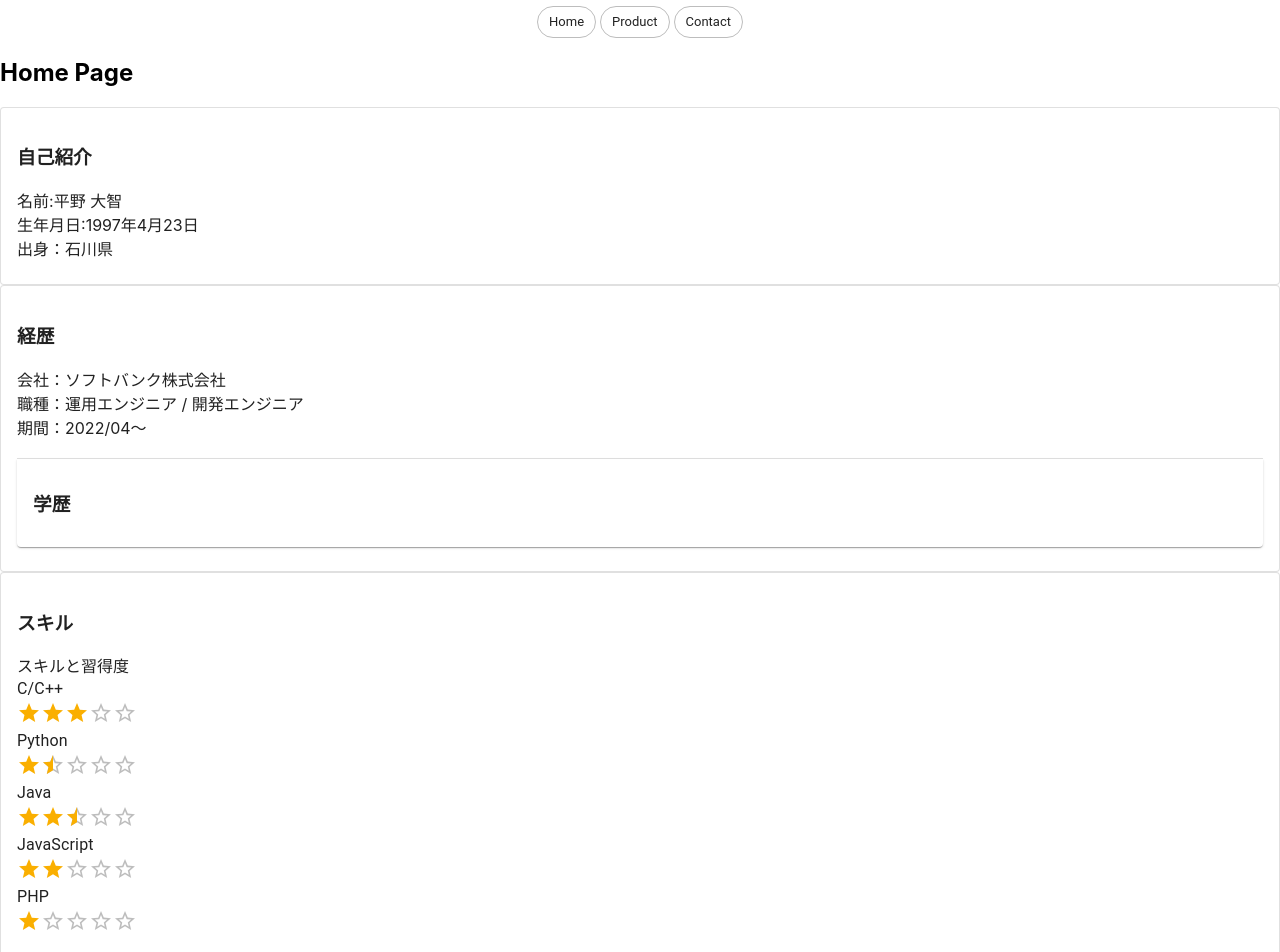
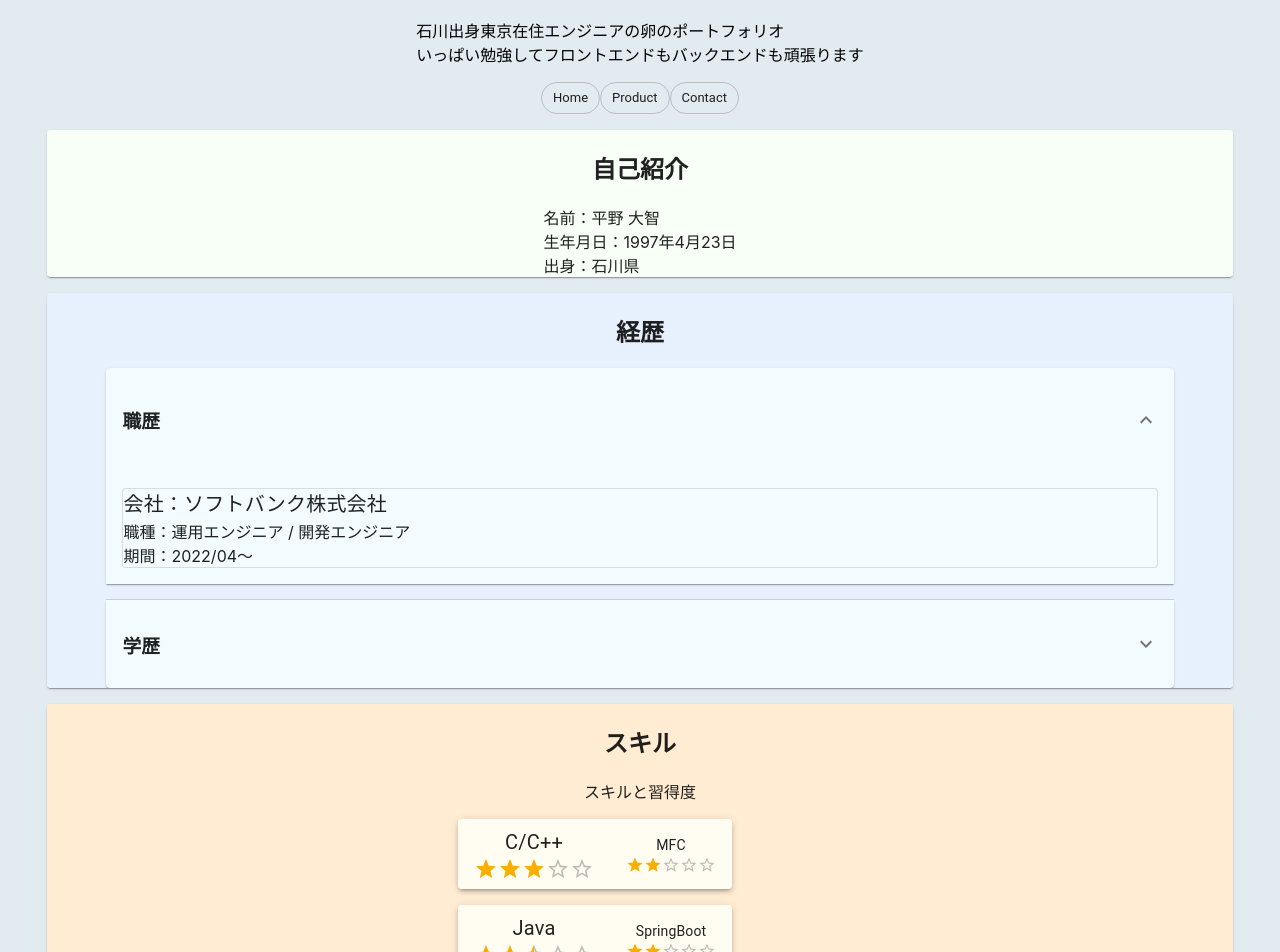
Before and after one commit to daichihirano/portfolio, a React (Create React App) app: page /home in a window 1280 px wide. Shown: the part 80-1032 px from the top of the page. Built offline with nearby package versions, Linux system fonts and the light colour scheme.

Commit message:
基本情報のレイアウトを整形

```diff
--- a/public/index.html
+++ b/public/index.html
@@ -24,9 +24,9 @@
       work correctly both with client-side routing and a non-root public URL.
       Learn how to configure a non-root public URL by running `npm run build`.
     -->
-    <title>Daichi Hirano Portfolio</title>
+    <title>Daichi Portfolio</title>
   </head>
-  <body>
+  <body bgcolor="#e2ebf0">
     <noscript>You need to enable JavaScript to run this app.</noscript>
     <div id="root"></div>
     <!--
--- a/src/App.css
+++ b/src/App.css
@@ -32,6 +32,7 @@
   from {
     transform: rotate(0deg);
   }
+
   to {
     transform: rotate(360deg);
   }
--- a/src/App.js
+++ b/src/App.js
@@ -3,11 +3,12 @@ import {
   BrowserRouter,
   Routes,
   Route,
-  Link
+  Link,
 } from 'react-router-dom';
 import {
   Chip,
-  Grid
+  Grid,
+  Box
 } from '@mui/material';
 
 import './App.css';
@@ -27,29 +28,24 @@ import Contact from './page/Contact'
 function App() {
   return (
     <BrowserRouter>
-      <div>
+      <Box sx={{ display: 'flex', flexDirection: 'column', justifyContent: 'center', alignItems: 'center', alignContent: 'center' }}>
+        <h1 >Welcom to MyPortForlio</h1>
+        <p>石川出身東京在住エンジニアの卵のポートフォリオ<br />いっぱい勉強してフロントエンドもバックエンドも頑張ります</p>
+        <Box sx={{ flexDirection: 'row' }}>
+          <Link to="/home"><Chip label="Home" variant='outlined' clickable={true} /></Link>
+          <Link to="/product"><Chip label="Product" variant='outlined' clickable={true} /></Link>
+          <Link to="/contact"><Chip label="Contact" variant='outlined' clickable={true} /></Link>
+        </Box>
 
-        <Grid container spacing={0.5} justifyContent="center" alignItems="center">
-          <Grid item xs={12} >
-            <h1 >Welcom to MyPortForlio</h1>
-          </Grid>
-          <Grid item xs="auto">
-            <Link to="/home"><Chip label="Home" variant='outlined' clickable={true}/></Link>
-          </Grid>
-          <Grid item xs="auto">
-            <Link to="/product"><Chip label="Product" variant='outlined' clickable={true} /></Link>
-          </Grid>
-          <Grid item xs="auto">
-            <Link to="/contact"><Chip label="Contact" variant='outlined' clickable={true} /></Link>
-          </Grid>
-        </Grid>
-      </div>
+      </Box>
+
 
       <Routes>
-        <Route path="/home" element={<Home profile={profile} career={career} skill={skill}/>} />
+        <Route path="/home" element={<Home profile={profile} career={career} skill={skill} />} />
         <Route path="/product" element={<Product product={product} />} />
         <Route path="/contact" element={<Contact contact={contact} />} />
       </Routes>
+
     </BrowserRouter>
   );
 }
--- a/src/constance/constance.js
+++ b/src/constance/constance.js
@@ -1,57 +1,84 @@
 const profile = {
-    "name":"平野 大智",
-    "birthday":"1997年4月23日",
-    "origin":"石川県"
+    "name": "平野 大智",
+    "birthday": "1997年4月23日",
+    "origin": "石川県"
 }
 
 const career =
     [
         {
-        "type":"compony",
-        "compony":"ソフトバンク株式会社",
-        "job":"運用エンジニア / 開発エンジニア",
-        "periodStart":"2022/04",
-        "periodEnd":""
+            "type": "compony",
+            "compony": "ソフトバンク株式会社",
+            "job": "運用エンジニア / 開発エンジニア",
+            "periodStart": "2022/04",
+            "periodEnd": ""
         },
         {
-        "type":"school",
-        "compony":"金沢大学大学院",
-        "job":"機械科学専攻",
-        "study":"自動運転自動車のソフトウェア開発",
-        "periodStart":"2020/04",
-        "periodEnd":"2022/03"
+            "type": "school",
+            "compony": "金沢大学大学院",
+            "job": "機械科学専攻",
+            "study": "自動運転自動車のソフトウェア開発",
+            "periodStart": "2020/04",
+            "periodEnd": "2022/03"
         },
         {
-        "type":"school",
-        "compony":"金沢大学",
-        "job":"機械工学類",
-        "study":"自動運転自動車のソフトウェア開発",
-        "periodStart":"2018/04",
-        "periodEnd":"2020/03"
+            "type": "school",
+            "compony": "金沢大学",
+            "job": "機械工学類",
+            "study": "自動運転自動車のソフトウェア開発",
+            "periodStart": "2018/04",
+            "periodEnd": "2020/03"
         },
         {
-        "type":"school",
-        "compony":"石川工業高等専門学校",
-        "job":"機械工学科",
-        "periodStart":"2013/04",
-        "periodEnd":"2018/03"
+            "type": "school",
+            "compony": "石川工業高等専門学校",
+            "job": "機械工学科",
+            "periodStart": "2013/04",
+            "periodEnd": "2018/03"
         },
     ];
 
 const skill =
     [
-    {"lang":"C/C++",    "level":3.0},
-    {"lang":"Python",   "level":1.5},
-    {"lang":"Java",     "level":2.5},
-    {"lang":"JavaScript", "level":2},
-    {"lang":"PHP",      "level":1.0}
+        {
+            "lang": "C/C++",
+            "level": 3.0,
+            "framework": [{ "name": "MFC", "level": 2.0 }]
+        },
+        {
+            "lang": "Java",
+            "level": 2.5,
+            "framework": [{ "name": "SpringBoot", "level": 2.0 }]
+        },
+        {
+            "lang": "JavaScript",
+            "level": 2,
+            "framework": [{ "name": "React", "level": 2.0 }, { "name": "jQuery", "level": 0.5 }]
+        },
+        {
+            "lang": "Python",
+            "level": 1.5,
+            "framework": [{ "name": "PyTorch", "level": 1.5 }]
+        },
+        {
+            "lang": "PHP",
+            "level": 1.0
+        },
+        {
+            "lang": "C#",
+            "level": 0.3
+        },
+        {
+            "lang": "MATLAB",
+            "level": 0.4
+        }
     ]
 
 const product_temp =
     [
         {
-        "title" : "タグインデックス付けアプリ",
-        "description" : "タグ付けしたい画像が含まれているフォルダを読み込み，ボタンのクリックでタグ付けをしてフォルダを分けて保存します．"
+            "title": "タグインデックス付けアプリ",
+            "description": "タグ付けしたい画像が含まれているフォルダを読み込み，ボタンのクリックでタグ付けをしてフォルダを分けて保存します．"
         }
     ]
 
@@ -62,8 +89,8 @@ const product =
 
 const contact =
     [
-    {"type":"E-mail", "content":"daichi.hirano.sb@gmail.com"},
-    {"type":"GitHub", "content":"https://github.com/daichihirano"},
-    {"type":"LinkedIn", "content":"https://www.linkedin.com/feed/?trk=guest_homepage-basic_nav-header-signin"}
+        { "type": "E-mail", "content": "daichi.hirano.sb@gmail.com" },
+        { "type": "GitHub", "content": "https://github.com/daichihirano" },
+        { "type": "LinkedIn", "content": "https://www.linkedin.com/feed/?trk=guest_homepage-basic_nav-header-signin" }
     ]
-export {profile, career, skill, product, contact}
+export { profile, career, skill, product, contact }
--- a/src/page/Career.js
+++ b/src/page/Career.js
@@ -3,45 +3,66 @@ import {
     Accordion,
     AccordionSummary,
     Card,
-    CardContent
+    Typography,
+    Box,
+    Grid,
+    List,
+    ListItem
 } from '@mui/material';
+import ExpandMoreIcon from '@mui/icons-material/ExpandMore';
 
-const Career = (props)=>{
+const Career = (props) => {
     return (
-        <Card variant="outlined">
-                <CardContent>
-                    <h3>
-                        経歴
-                    </h3>
-                    <div>
-                        {props.career.map((career, key)=>(
-                            career.type === "compony"?
-                            <div key={key}>
-                                会社：{career.compony} <br/>
-                                職種：{career.job}<br/>
-                                期間：{career.periodStart}～{career.periodEnd}<br/><br/>
-                            </div>
+        <Grid container xs={12} justifyContent="center" alignItems="center">
+            <Card sx={{ width: '95%' }}>
+                <Box sx={{ display: 'flex', flexDirection: 'column', justifyContent: 'center', alignItems: 'center', alignContent: 'center', bgcolor: "#e7f0fd" }}>
+                    <h2>経歴</h2>
+                    <Accordion defaultExpanded={true} sx={{ width: '90%', bgcolor: "#f2fcff" }}>
+                        <AccordionSummary expandIcon={<ExpandMoreIcon />}><h3>職歴</h3></AccordionSummary>
+                        <List>
+                            <Box sx={{ display: 'flex', flexDirection: 'column', alignItems: 'center' }}>
+                                {props.career.map((career, key) => (
+                                    career.type === "compony" ?
+                                        <ListItem key={key}>
+                                        <Card variant="outlined" elevation={0} sx={{width:'100%', bgcolor: '#f2fcff'}}>
+
+                                        <Typography fontSize={20}>会社：{career.compony}</Typography>
+                                            職種：{career.job}<br />
+                                            期間：{career.periodStart}～{career.periodEnd}<br />
+                                        </Card>
+                                        </ListItem>
                                         :
                                         <div key={key}></div>
                                 ))}
-                        <Accordion>
-                            <AccordionSummary><h3>学歴</h3></AccordionSummary>
-                            {props.career.map((career, key)=>(
-                                career.type === "school"?
-                                <div key={key}>
-                                    学校：{career.compony} <br/>
-                                    専攻：{career.job}<br/>
-                                    {("study" in career)? <div>研究：{career.study}<br/></div>:<div></div>}
-                                    期間：{career.periodStart}～{career.periodEnd}<br/><br/>
-                                </div>
+                            </Box>
+                        </List>
+                    </Accordion>
+                    <Accordion sx={{ width: '90%', bgcolor: "#f2fcff" }}>
+                        <AccordionSummary expandIcon={<ExpandMoreIcon />}><h3>学歴</h3></AccordionSummary>
+                        <List>
+                            <Box sx={{ display: 'flex', flexDirection: 'column', alignItems: 'center' }}>
+                                {props.career.map((career, key) => (
+                                    career.type === "school" ?
+
+                                            <ListItem key={key}>
+                                                <Card variant="outlined" elevation={0} sx={{width:'100%', bgcolor: '#f2fcff'}}>
+                                                <Typography fontSize={20}>会社：{career.compony}</Typography>
+
+                                                    専攻：{career.job}<br />
+                                                    {("study" in career) ? <div>研究：{career.study}<br /></div> : <div></div>}
+                                                    期間：{career.periodStart}～{career.periodEnd}<br />
+                                                </Card>
+                                            </ListItem>
+
                                         :
                                         <div key={key}></div>
                                 ))}
+                            </Box>
+                        </List>
                     </Accordion>
-                    </div>
-                </CardContent>
+                </Box>
             </Card>
-
+        </Grid>
     )
 }
 export default Career;
--- a/src/page/Contact.js
+++ b/src/page/Contact.js
@@ -1,16 +1,16 @@
 import React from "react";
 
-const Contact = (props)=>{
+const Contact = (props) => {
     return (
         <div>
-            <h3>
+            <h2>
                 連絡先
-            </h3>
-            {props.contact.map((contact, key)=> (
-                contact.type === 'E-mail'?
-                <div key={key}>{contact.type} : {contact.content}</div>
-                :
-                <a href ={contact.content} key={key}>{contact.type}<br/></a>
+            </h2>
+            {props.contact.map((contact, key) => (
+                contact.type === 'E-mail' ?
+                    <div key={key}>{contact.type} : {contact.content}</div>
+                    :
+                    <a href={contact.content} key={key}>{contact.type}<br /></a>
             ))}
         </div>
 
--- a/src/page/Home.js
+++ b/src/page/Home.js
@@ -1,33 +1,26 @@
 import React from "react";
 import {
-    Card,
-    CardContent
+    List,
+    ListItem
 } from '@mui/material';
-
 import Career from './Career'
 import Skill from './Skill'
-const Home =(props)=>{
+import Profile from './Profile'
+const Home = (props) => {
     return (
         <div>
-            <h2>
-                Home Page
-            </h2>
-            <Card variant="outlined">
-                <CardContent>
-                    <h3>
-                        自己紹介
-                    </h3>
-                    <div>
-                        名前:{props.profile.name} <br/>
-                        生年月日:{props.profile.birthday}<br/>
-                        出身：{props.profile.origin}
-                    </div>
-                </CardContent>
-            </Card>
-            <Career career={props.career} />
-            <Skill skill={props.skill} />
+            <List>
+                <ListItem sx={{ width: '100%' }}>
+                    <Profile profile={props.profile} />
+                </ListItem>
+                <ListItem sx={{ width: '100%' }}>
+                    <Career career={props.career} />
+                </ListItem>
+                <ListItem sx={{ width: '100%' }}>
+                    <Skill skill={props.skill} />
+                </ListItem>
+            </List>
         </div>
-
     )
 }
 export default Home
--- a/src/page/Product.js
+++ b/src/page/Product.js
@@ -1,21 +1,21 @@
 import React from "react";
 
-const Product = (props)=>{
+const Product = (props) => {
     return (
         <div>
-            <h3>
+            <h2>
                 作品紹介
-            </h3>
-            {props.product.length>0 ? props.product.map((product ,key)=> (
+            </h2>
+            {props.product.length > 0 ? props.product.map((product, key) => (
                 <div>
-                    <div>作品{key+1}</div>
+                    <div>作品{key + 1}</div>
                     <div>タイトル : {product.title} </div>
                     <div>説明概要 : {product.description}</div>
                 </div>
-            )):
-            <div>
-                まだ作品がありません。<br/>これから頑張ります。
-            </div>
+            )) :
+                <div>
+                    まだ作品がありません。<br />これから頑張ります。
+                </div>
             }
         </div>
 
--- /dev/null
+++ b/src/page/Profile.js
@@ -0,0 +1,28 @@
+import React from "react";
+import {
+    Card,
+    Box,
+    Grid
+} from '@mui/material';
+const Profile = (props) => {
+    return (
+        <Grid container xs={12} justifyContent="center" alignItems="center">
+            <Card sx={{ width: '95%' }}>
+                <Box sx={{ display: 'flex', flexDirection: 'column', justifyContent: 'center', alignItems: 'center', alignContent: 'center', bgcolor: "#f7fff7" }}>
+
+                    <h2>
+                        自己紹介
+                    </h2>
+                    <div>
+                        名前：{props.profile.name} <br />
+                        生年月日：{props.profile.birthday}<br />
+                        出身：{props.profile.origin}
+                    </div>
+
+                </Box>
+
+            </Card>
+        </Grid>
+    )
+}
+export default Profile;
--- a/src/page/Skill.js
+++ b/src/page/Skill.js
@@ -3,26 +3,62 @@ import {
     Card,
     CardContent,
     Rating,
-    Typography
+    Typography,
+    List,
+    ListItem,
+    Box,
+    Grid
 } from '@mui/material';
-const Skill = (props)=>{
+const Skill = (props) => {
     return (
-        <Card variant="outlined">
-            <CardContent>
-                <h3>
+        <Grid container xs={12} justifyContent="center" alignItems="center">
+            <Card sx={{ width: '95%' }}>
+                <Box sx={{ display: 'flex', flexDirection: 'column', justifyContent: 'center', alignItems: 'center', alignContent: 'center', bgcolor: "#ffecd2" }}>
+                    <h2>
                         スキル
-                </h3>
+                    </h2>
                     <div>
                         スキルと習得度
-                    {props.skill.map((skill, key)=> (
-                        <div key={key}>
-                        <Typography>{skill.lang}</Typography>
+                    </div>
+                    <List>
+                        {props.skill.map((skill, key) => (
+                            <Grid container justifyContent="center" alignItems="center">
+                                <ListItem>
+                                    <Card elevation={3}>
+                                        <Box sx={{ display: 'flex', flexDirection: 'row', aliginContent: 'center', bgcolor: "#fffcf2" }}>
+
+                                            <ListItem key={key}>
+                                                <Box sx={{ display: 'flex', flexDirection: 'column', justifyContent: 'center', alignItems: 'center', aliginContent: 'center', bgcolor: "#fffcf2" }}>
+                                                    <Typography fontSize={20}>{skill.lang}</Typography>
                                                     <Rating name="half-rating-read" defaultValue={skill.level} precision={0.1} readOnly></Rating>
-                        </div>
+                                                </Box>
+                                            </ListItem>
+                                            {("framework" in skill) ?
+                                                <ListItem>
+                                                    {skill.framework.map((framework, key) =>
+                                                        <Box sx={{ display: 'flex', flexDirection: 'column', justifyContent: 'center', alignItems: 'center', aliginContent: 'center', bgcolor: "#fffcf2" }} key={key}>
+
+                                                            <Typography fontSize={14}>{framework.name}</Typography>
+                                                            <Rating size="small" name="half-rating-read" defaultValue={framework.level} precision={0.1} readOnly></Rating>
+                                                            <div></div>
+                                                        </Box>
+
+                                                    )}
+                                                </ListItem>
+                                                :
+                                                <div></div>}
+                                        </Box>
+                                    </Card>
+
+                                </ListItem>
+                            </Grid>
                         ))}
-                </div>
-            </CardContent>
+                    </List>
+
+                </Box>
             </Card>
+
+        </Grid>
     )
 }
 export default Skill;
```
Also changed, not shown: package.json (+4 -3 lines), src/index.css (line endings or trailing spaces), 2 other files (tests, documents, lock files or other folders). Lines whose indentation alone changed are shown as unchanged.
